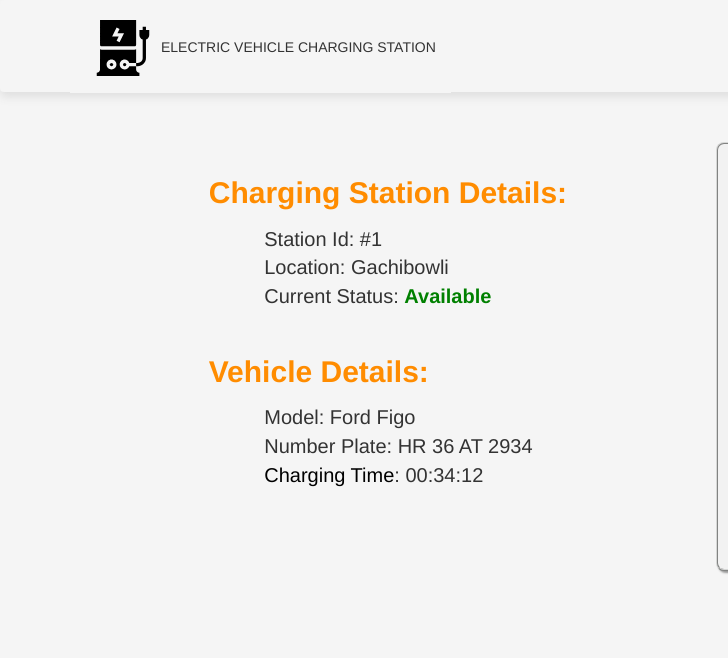
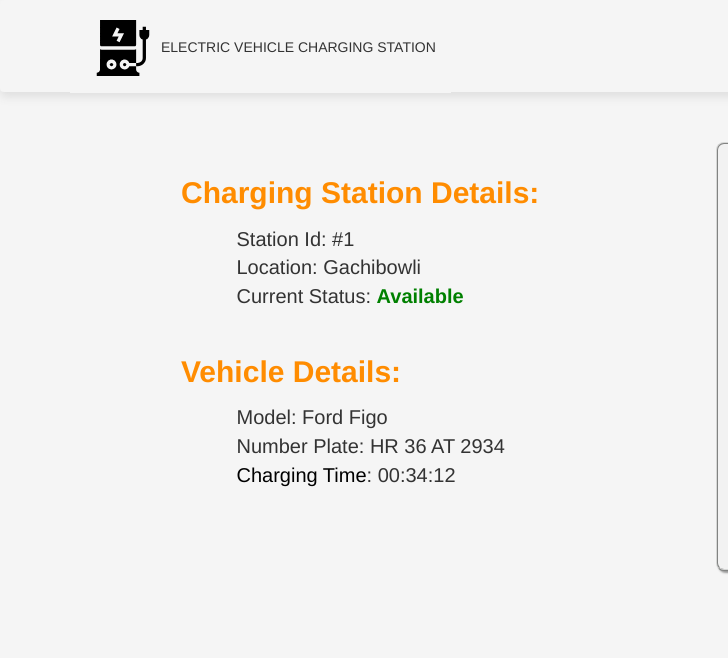
Before and after one commit to ashish-250/TechInterrupt2020, a plain HTML site: page main.html in a window 1280 px wide. Shown: the full height of the page, 0-728 px from the left. Drawn offline with nearby package versions, Linux system fonts and the light colour scheme; grey boxes are pictures that could not be loaded.

Commit message:
Update style.css

```diff
--- a/css/style.css
+++ b/css/style.css
@@ -106,14 +106,13 @@ input[type=file] {
     color: darkorange;
     font-size: 30px;
     font-weight: 700;
-    padding-left: 25%;
-    padding-left: 25%;
+    padding-left: 20%;
 
 }
 
 .medium_text {
     margin: auto 20px auto auto;
-    padding-left: 35%;
+    padding-left: 30%;
     font-size: 20px;
     font-weight: 500;
 }
```
